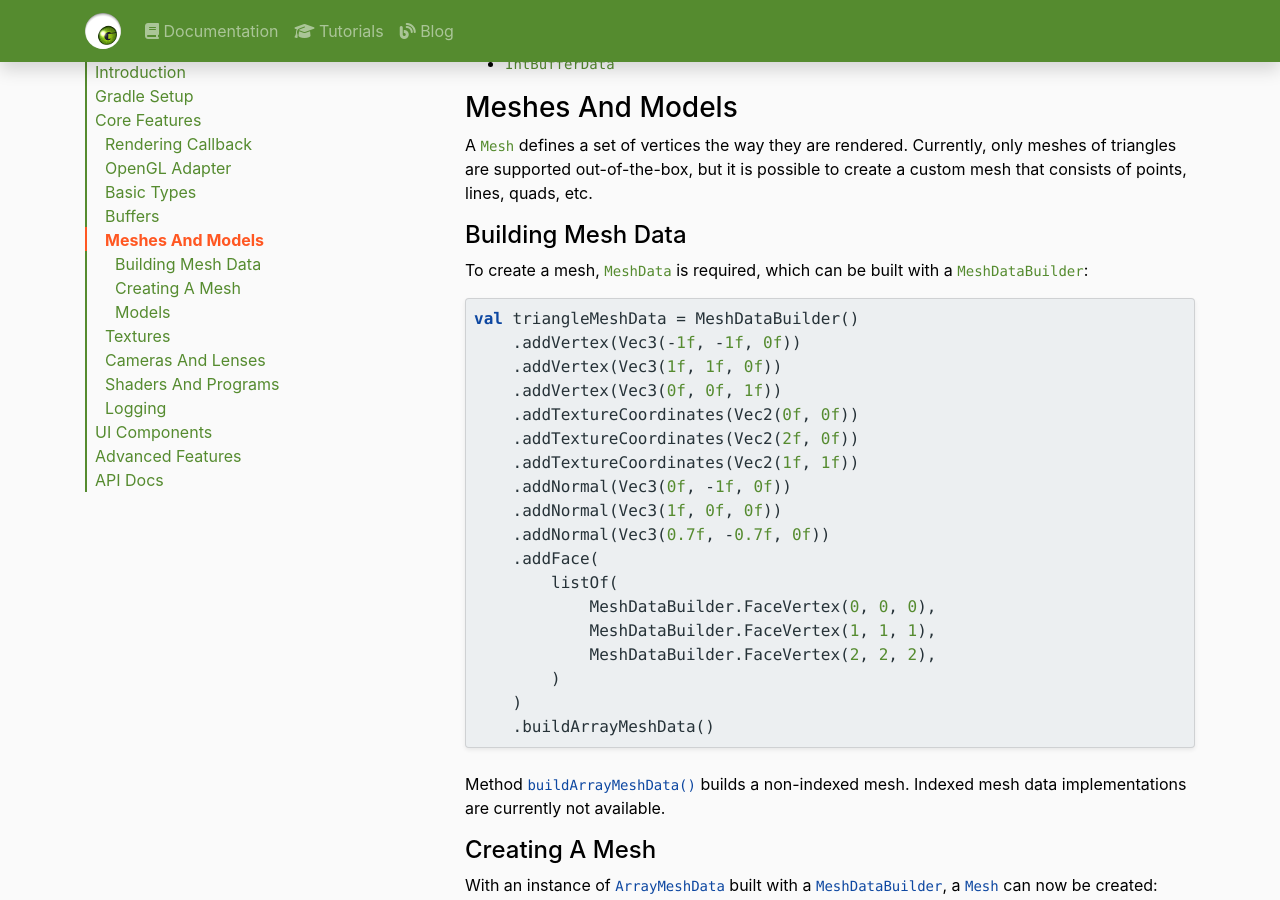
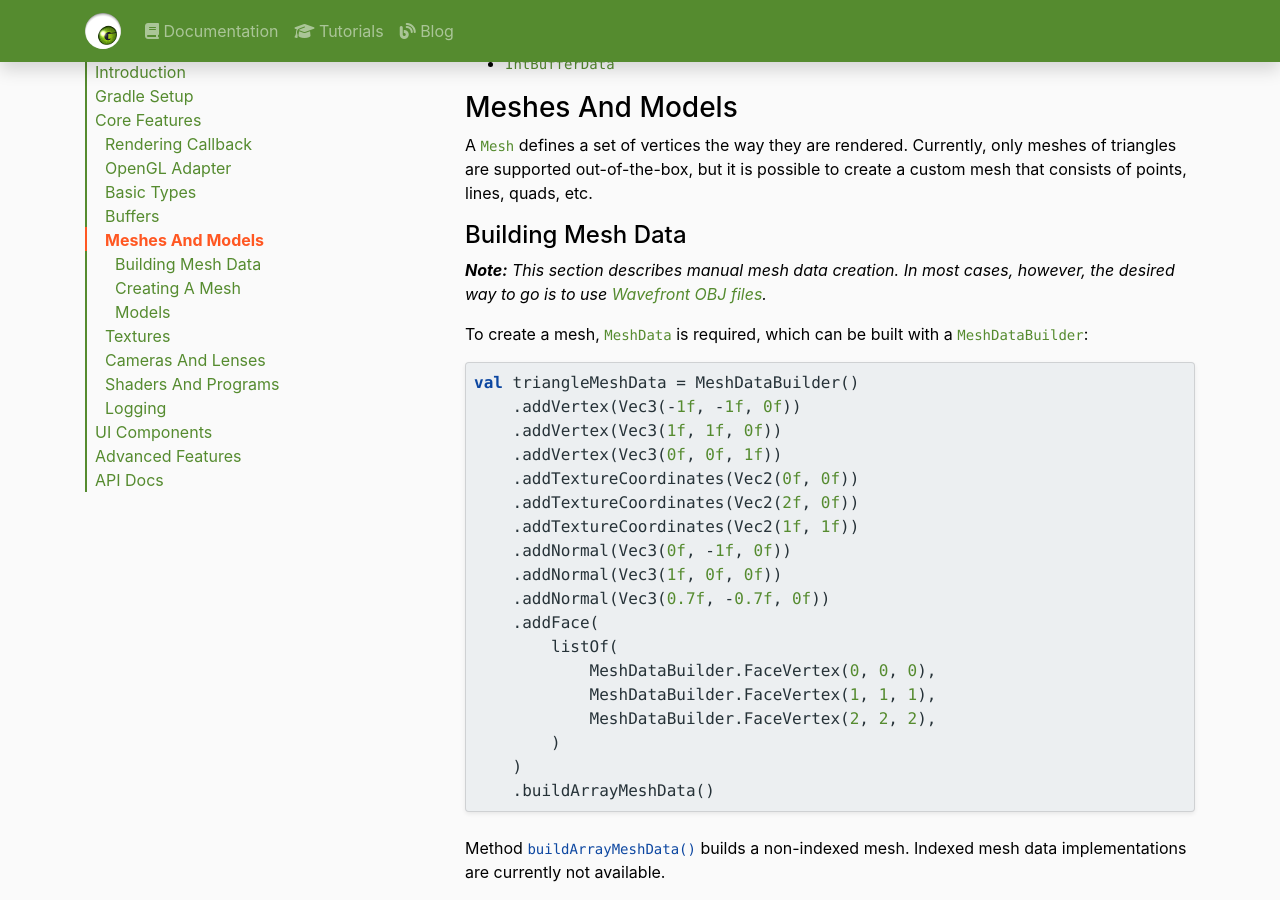
Before and after one commit to glimpse-graphics/glimpse-graphics.github.io, a Jekyll site: the page built from documentation/index.md, in a window 1280 px wide and 900 px high, scrolled down 4649 px. Built offline with Jekyll 4.4.1, drawn with Linux system fonts in a browser that asks for light colours; nearby versions of some CDN libraries.

Commit message:
Add reference from "Building Mesh Data" to "Wavefront OBJ files"

```diff
--- a/documentation/index.md
+++ b/documentation/index.md
@@ -225,6 +225,10 @@ possible to create a custom mesh that consists of points, lines, quads, etc.
 
 #### Building Mesh Data
 
+_**Note:** This section describes manual mesh data creation.
+In most cases, however, the desired way to go is to use
+[Wavefront OBJ files](#wavefront-obj-files)._
+
 To create a mesh, [`MeshData`][apidocs:MeshData] is required, which can be
 built with a [`MeshDataBuilder`][apidocs:MeshDataBuilder]:
 
```
